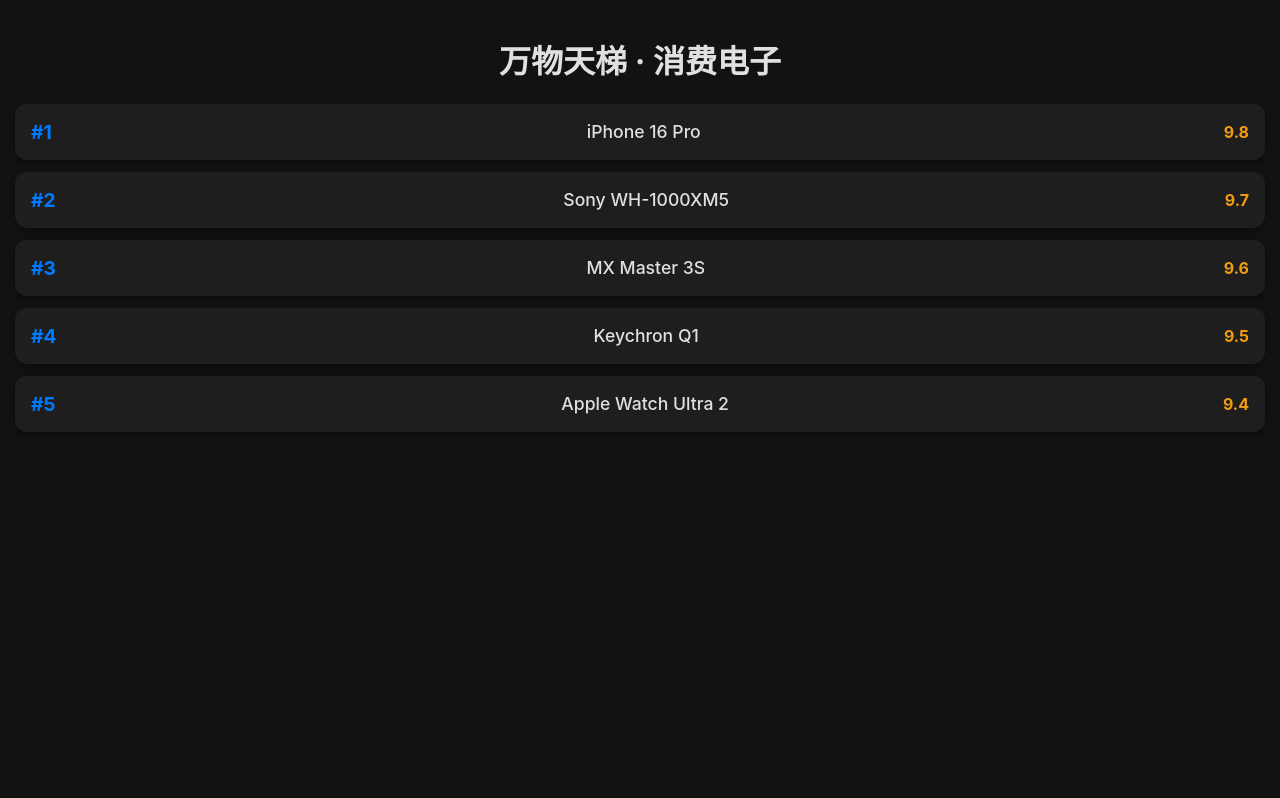
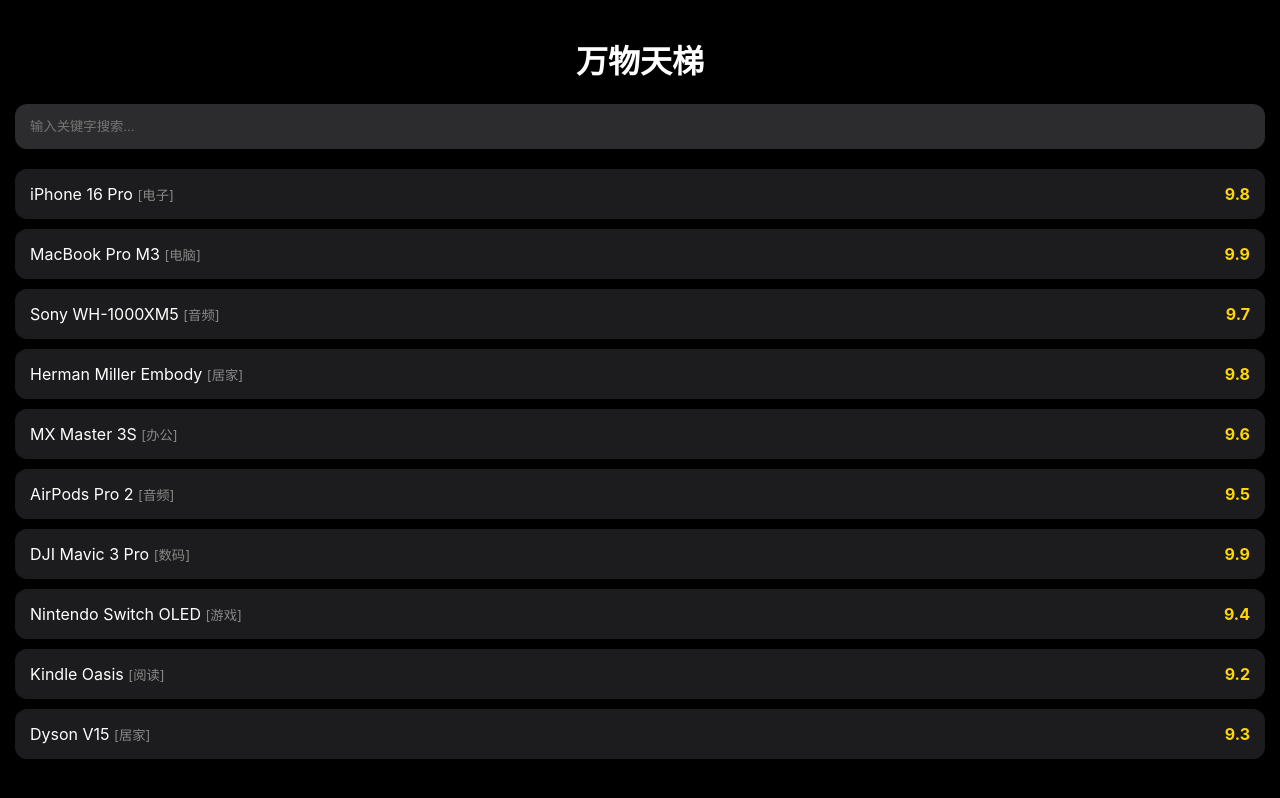
Before and after one commit to tomboy250/wanwu-tianti, a plain HTML site: page index.html in a window 1280 px wide. Drawn offline with Linux system fonts and the light colour scheme.

Commit message:
Update index.html

```diff
--- a/index.html
+++ b/index.html
@@ -1,27 +1,38 @@
 <!DOCTYPE html>
 <html lang="zh-CN">
 <head>
-    <meta charset="UTF-8">
-    <meta name="viewport" content="width=device-width, initial-scale=1.0">
-    <title>万物天梯 - 官方榜单</title>
+    <meta charset="UTF-8"><meta name="viewport" content="width=device-width, initial-scale=1.0">
+    <title>万物天梯 · 完整版</title>
     <style>
-        :root { --bg: #121212; --card: #1e1e1e; --text: #e0e0e0; --accent: #007bff; }
-        body { font-family: -apple-system, BlinkMacSystemFont, "Segoe UI", Roboto, sans-serif; background: var(--bg); color: var(--text); padding: 15px; margin: 0; }
-        .header { text-align: center; margin: 20px 0; }
-        .item { background: var(--card); padding: 16px; border-radius: 12px; margin-bottom: 12px; display: flex; justify-content: space-between; align-items: center; box-shadow: 0 4px 6px rgba(0,0,0,0.3); }
-        .rank { font-weight: bold; color: var(--accent); margin-right: 12px; font-size: 1.2em; }
-        .name { font-weight: 500; font-size: 1.1em; }
-        .score { color: #f39c12; font-weight: bold; }
+        :root { --bg: #000; --card: #1c1c1e; --text: #fff; --accent: #0a84ff; }
+        body { font-family: -apple-system, BlinkMacSystemFont, sans-serif; background: var(--bg); color: var(--text); padding: 15px; margin: 0; }
+        .search { width: 100%; padding: 15px; border-radius: 12px; border: none; background: #2c2c2e; color: #fff; box-sizing: border-box; margin-bottom: 20px; }
+        .item { background: var(--card); padding: 15px; border-radius: 12px; margin-bottom: 10px; display: flex; justify-content: space-between; align-items: center; }
+        .score { color: #ffd60a; font-weight: bold; }
     </style>
 </head>
 <body>
-    <div class="header"><h1>万物天梯 · 消费电子</h1></div>
-    <div id="list">
-        <div class="item"><span class="rank">#1</span><span class="name">iPhone 16 Pro</span><span class="score">9.8</span></div>
-        <div class="item"><span class="rank">#2</span><span class="name">Sony WH-1000XM5</span><span class="score">9.7</span></div>
-        <div class="item"><span class="rank">#3</span><span class="name">MX Master 3S</span><span class="score">9.6</span></div>
-        <div class="item"><span class="rank">#4</span><span class="name">Keychron Q1</span><span class="score">9.5</span></div>
-        <div class="item"><span class="rank">#5</span><span class="name">Apple Watch Ultra 2</span><span class="score">9.4</span></div>
-    </div>
+    <h1 style="text-align:center">万物天梯</h1>
+    <input type="text" class="search" placeholder="输入关键字搜索..." oninput="filter()">
+    <div id="list"></div>
+    <script>
+        const items = [
+            {n: "iPhone 16 Pro", c: "电子", s: 9.8}, {n: "MacBook Pro M3", c: "电脑", s: 9.9},
+            {n: "Sony WH-1000XM5", c: "音频", s: 9.7}, {n: "Herman Miller Embody", c: "居家", s: 9.8},
+            {n: "MX Master 3S", c: "办公", s: 9.6}, {n: "AirPods Pro 2", c: "音频", s: 9.5},
+            {n: "DJI Mavic 3 Pro", c: "数码", s: 9.9}, {n: "Nintendo Switch OLED", c: "游戏", s: 9.4},
+            {n: "Kindle Oasis", c: "阅读", s: 9.2}, {n: "Dyson V15", c: "居家", s: 9.3}
+        ];
+        function render(arr) {
+            document.getElementById('list').innerHTML = arr.map(i =>
+                `<div class="item"><span>${i.n} <small style="color:#888">[${i.c}]</small></span><span class="score">${i.s}</span></div>`
+            ).join('');
+        }
+        function filter() {
+            const v = document.querySelector('.search').value.toLowerCase();
+            render(items.filter(i => i.n.toLowerCase().includes(v) || i.c.includes(v)));
+        }
+        render(items);
+    </script>
 </body>
 </html>
```
